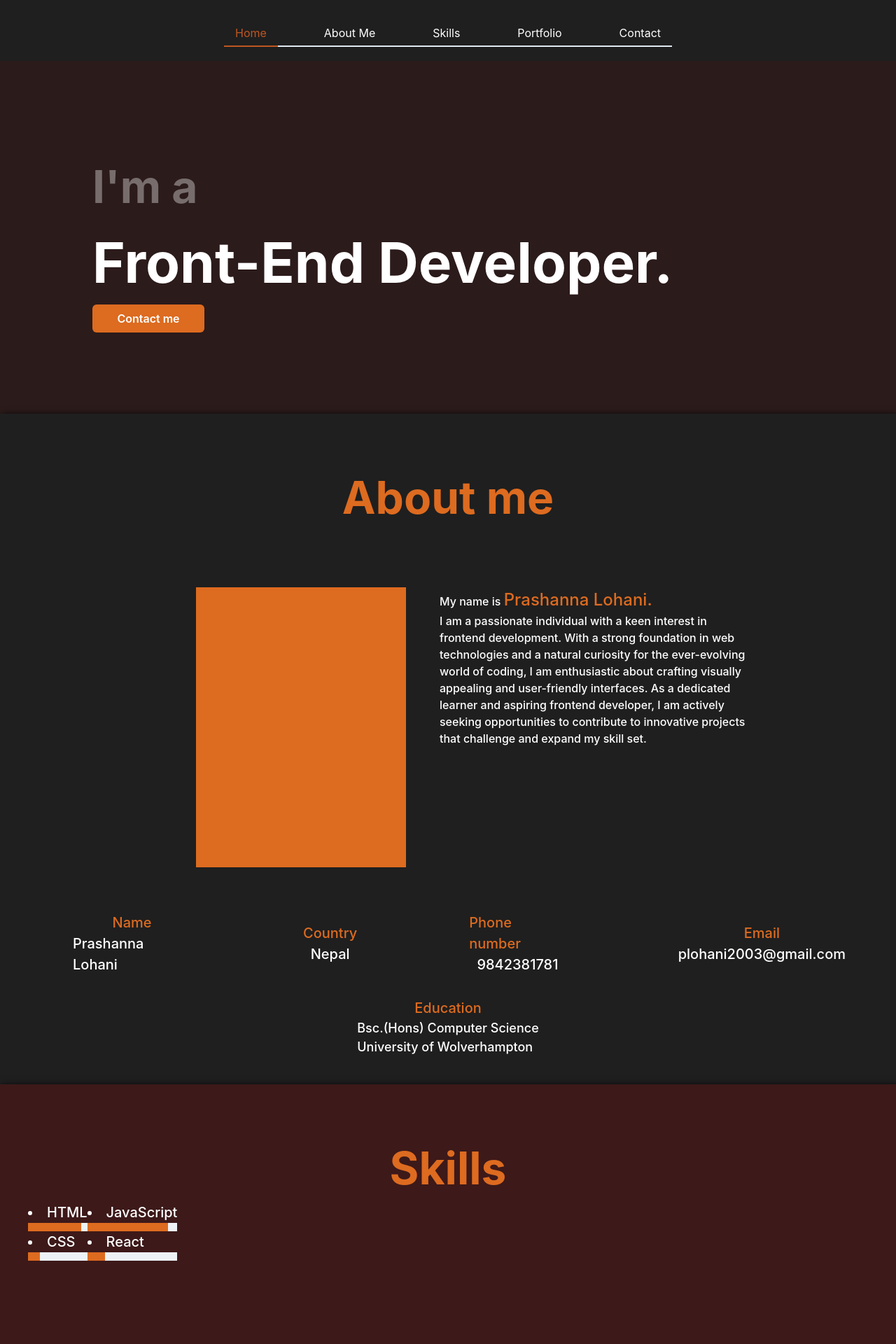
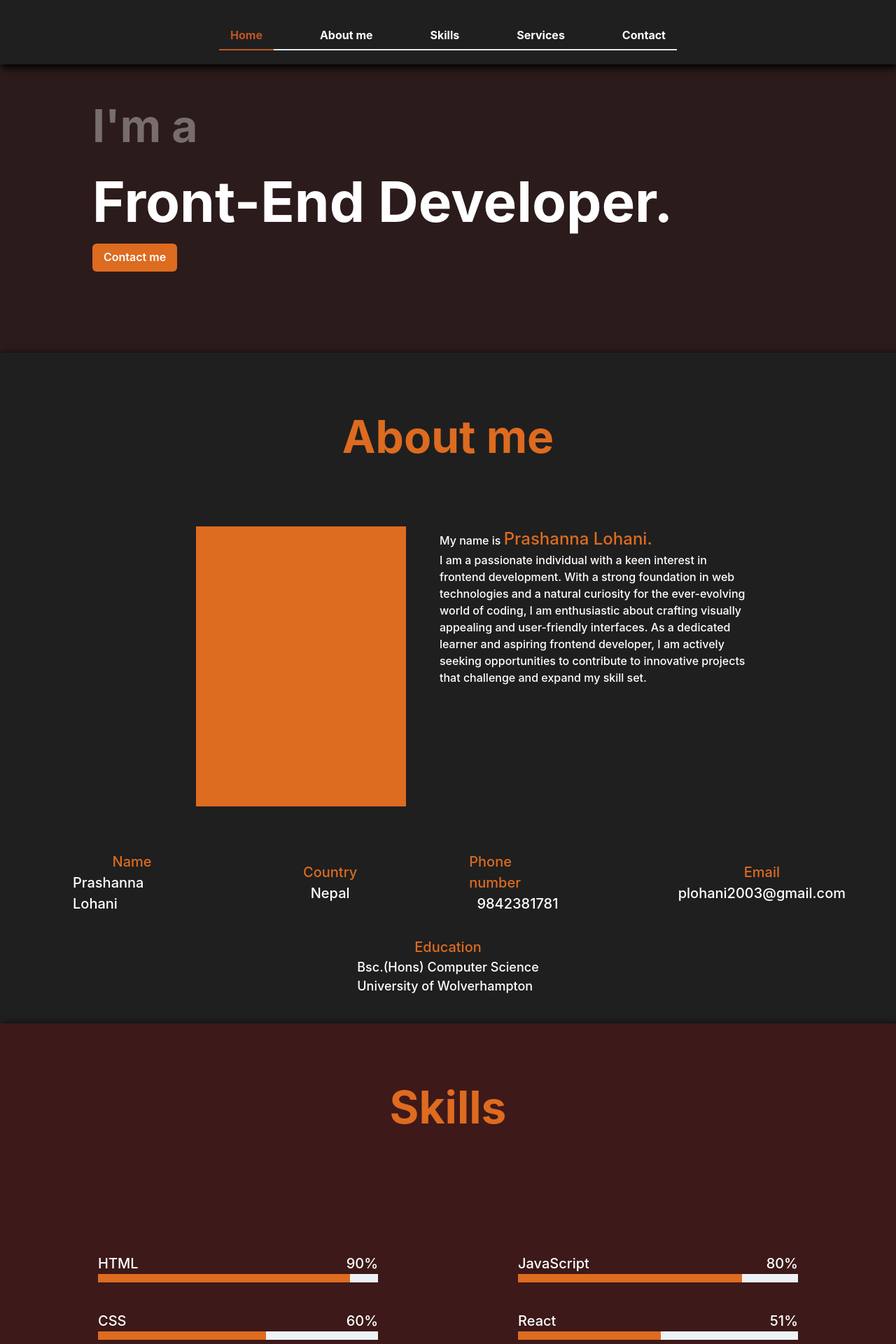
Before and after one commit to Prashanna69/Portfolio, a React (Vite) app: page / in a window 1280 px wide. Shown: the top 1920 px of the page at 70% size. Built offline with nearby package versions, Linux system fonts and the light colour scheme.

Commit message:
All Page complete but static

```diff
--- a/package.json
+++ b/package.json
@@ -10,12 +10,14 @@
     "preview": "vite preview"
   },
   "dependencies": {
+    "@chakra-ui/icons": "^2.1.0",
     "@chakra-ui/react": "^2.8.0",
     "@emotion/react": "^11.11.1",
     "@emotion/styled": "^11.11.0",
     "framer-motion": "^10.13.1",
     "react": "^18.2.0",
-    "react-dom": "^18.2.0"
+    "react-dom": "^18.2.0",
+    "react-scroll": "^1.8.9"
   },
   "devDependencies": {
     "@types/react": "^18.2.15",
--- a/src/Component/Navbar.jsx
+++ b/src/Component/Navbar.jsx
@@ -1,24 +1,35 @@
-import { Flex, HStack, Heading, Spacer, Tab, TabList, Tabs } from "@chakra-ui/react";
+import { Flex, HStack, Heading, Spacer, Tab, TabList, Tabs, Container } from "@chakra-ui/react";
+import { Link } from "react-scroll";
 
 export default function Navbar ()
 {
     return (
         <>
-            <Heading bg='#1f1f1f' color='white' p='10px'  >
-                <Flex as='nav' p='10px' justifyContent='center' alignItems='center' >
+            <Container bg='#1f1f1f' color='white' p='10px' position='fixed' w='100%' minW='100%' boxShadow='2px 5px 10px black'>
+                <Flex as='nav' p='10px' justifyContent='center' alignItems='center' flexWrap='wrap'>
                     <Tabs isLazy mt='10px' colorScheme='orange'>
                         <TabList>
-                            <HStack spacing='50px' wrap='wrap'>
-                            <Tab>Home</Tab>
-                            <Tab>About Me</Tab>
-                            <Tab>Skills</Tab>
-                            <Tab>Portfolio</Tab>
-                            <Tab>Contact</Tab>
+                            <HStack spacing='50px' maxW="100vw" >
+                                <Tab fontWeight={700}>
+                                    <Link activeClass="active" to="HomePage" spy={true} smooth={true} offset={50} duration={500}>Home</Link>
+                                </Tab>
+                                <Tab fontWeight={700}>
+                                <Link activeClass="active" to="AboutmePage" spy={true} smooth={true} offset={50} duration={500}>About me</Link>
+                                </Tab>
+                                <Tab fontWeight={700}>
+                                <Link activeClass="active" to="skillPage" spy={true} smooth={true} offset={50} duration={500}>Skills</Link>
+                                </Tab>
+                                <Tab fontWeight={700}>
+                                <Link activeClass="active" to="servicePage" spy={true} smooth={true} offset={50} duration={500}>Services</Link>
+                                </Tab>
+                                <Tab fontWeight={700}>
+                                <Link activeClass="active" to="contactMePage" spy={true} smooth={true} offset={50} duration={500}>Contact</Link>
+                                </Tab>
                             </HStack>
                         </TabList>
                     </Tabs>
                 </Flex>
-            </Heading>
+            </Container>
 
 
 
--- a/src/Pages/Main.jsx
+++ b/src/Pages/Main.jsx
@@ -1,20 +1,23 @@
-import { Box, Button, Flex,HStack,Text,Progress } from "@chakra-ui/react";
+import { EditIcon, PhoneIcon, AtSignIcon } from "@chakra-ui/icons";
+import { Box, Button, Flex,HStack,Text,Progress, Spacer, SimpleGrid } from "@chakra-ui/react";
 
 export default function Main ()
 {
     return (
         <>
-        <Flex w='100%' bg='#2c1b1b' color='white' p='20px' flexDir='column'>
-                <Text color='whiteAlpha.500' fontSize='4rem' mt='7rem' ml='7rem' mb={ 0 } fontWeight={ 700 }>
+            <Box id="HomePage" minH={400} bg='#2c1b1b' color='white' p='20px' boxShadow='2px 2px 10px black'>
+            <Flex  flexDir='column'>
+                <Text color='whiteAlpha.500' fontSize='4rem' mt='7rem' ml='7rem' fontWeight={ 700 }>
                 I'm a
             </Text>
             <Text fontSize='5rem' ml='7rem' mt={ 0 } fontWeight={ 700 }>Front-End Developer.</Text>
-            <Button ml='7rem' colorScheme='orange' mb='6rem' maxW='10rem'>Contact me</Button>
             </Flex>
+            <Button ml='7rem' colorScheme='orange' mb='6rem' maxW='10rem' position='none'>Contact me</Button>
+            </Box>
 
             {/*  */ }
 
-            <Box as="div" bg='#1f1f1f' minH={850} p={10} boxShadow='2px 2px 10px black'>
+            <Box id="AboutmePage" as="div" bg='#1f1f1f' minH={850} p={10} boxShadow='2px 2px 10px black'>
                 <Flex justifyContent='center'>
                     <Text color='#dd6b20' mt='2rem' fontWeight={700} fontSize='4rem'> About me</Text>
                 </Flex>
@@ -58,34 +61,106 @@ export default function Main ()
 
             {/*  */ }
 
-            <Box as="div" bg='#3d1919' minH={850} p={10} boxShadow='2px 2px 10px black'>
+            <Box id="skillPage" as="div" bg='#3d1919' minH={800} p={10} boxShadow='2px 2px 10px black' >
                 <Flex justifyContent='center'>
                     <Text color='#dd6b20' mt='2rem' fontWeight={700} fontSize='4rem'>Skills</Text>
                 </Flex>
-                <Flex>
-                    <Flex flexDir='column'>
-                        <Text color="white" fontWeight={ 500 } fontSize='20px'>
-                            <li >HTML</li>
-                            <Progress colorScheme='orange' value={90} />
+                <Flex justifyContent='space-around' style={{listStyle:'none'}} mt={40}  >
+                    <Flex flexDir='column' wrap='wrap'>
+                        <Text color="white" fontWeight={ 500 } fontSize='20px' minW={400}>
+                            <Flex>
+                                <Text>HTML</Text>
+                                <Spacer/>
+                               <Text>90%</Text>
+                            </Flex>
+                            <Progress colorScheme='orange' value={90} position='none' />
                         </Text>
-                        <Text color="white" fontWeight={ 500 } fontSize='20px'>
-                            <li>CSS</li>
-                            <Progress colorScheme='orange' value={20} />
+                        <Text color="white" fontWeight={ 500 } fontSize='20px' mt={10}>
+                            <Flex>
+                                <Text>CSS</Text>
+                                <Spacer/>
+                               <Text>60%</Text>
+                            </Flex>
+                            <Progress colorScheme='orange' value={60} position='none' />
                         </Text>
                     </Flex>
-                    <HStack spacing='10rem'>
-                        <Flex flexDir='column'>
-                            <Text color="white" fontWeight={ 500 } fontSize='20px'>
-                                <li >JavaScript</li>
-                                <Progress colorScheme='orange' value={90} />
+
+                        <Flex flexDir='column' wrap='wrap'>
+                            <Text color="white" fontWeight={ 500 } fontSize='20px' minW={400}>
+                            <Flex>
+                                <Text>JavaScript</Text>
+                                <Spacer/>
+                               <Text>80%</Text>
+                            </Flex>
+                                <Progress colorScheme='orange' value={80}  position='none'/>
                             </Text>
-                            <Text color="white" fontWeight={ 500 } fontSize='20px'>
-                                <li>React</li>
-                                <Progress colorScheme='orange' value={20} />
+                            <Text color="white" fontWeight={ 500 } fontSize='20px' mt={10} >
+                            <Flex>
+                                <Text>React</Text>
+                                <Spacer/>
+                               <Text>51%</Text>
+                            </Flex>
+                                <Progress colorScheme='orange' value={51} position='none' />
                             </Text>
                         </Flex>
-                    </HStack>
                 </Flex>
+                <Flex justifyContent='center' mt='10rem'>
+                    <Text color='white' fontWeight={800} fontSize='3rem'>I am Availabe for Freelancer !</Text>
+                </Flex>
+            </Box>
+
+            {/*  */ }
+
+            <Box id="servicePage" as="div" bg='#1f1f1f' minH={800} p={10} boxShadow='2px 2px 10px black'>
+                <Flex justifyContent='center'>
+                    <Text color='#dd6b20' mt='2rem' fontWeight={700} fontSize='4rem'>Services</Text>
+                </Flex>
+                <SimpleGrid>
+
+                </SimpleGrid>
+            </Box>
+
+            {/*  */ }
+            <Box id="contactMePage" as="div" bg='#dd5b20' minH={350} p={4} boxShadow='2px 2px 10px black'>
+                <Flex justifyContent='center'>
+                    <Text color='white' mt='1rem' fontWeight={700} fontSize='4rem'>Contact me</Text>
+                </Flex>
+                <HStack spacing='10rem' mt='2rem' ml={40}>
+                    <Flex flexDir='column' justifyContent='center' alignItems='center'>
+                        <Flex alignItems='center' ml={2}>
+                            <HStack spacing={2}>
+                            <PhoneIcon color='white'/>
+                            <Text color='white' fontWeight={ 500 } fontSize='1.5rem' >
+                                Call me on
+                            </Text>
+                            </HStack>
+                        </Flex>
+                            <Text color='white' fontWeight={ 500 } fontSize='1.2rem'>9842381781</Text>
+                    </Flex>
+                    <Flex flexDir='column' justifyContent='center' ml={10}>
+                        <Flex alignItems='center' ml={2}>
+                            <HStack spacing={2}>
+                            <EditIcon color='white'/>
+                            <Text color='white' fontWeight={ 500 } fontSize='1.5rem' >
+                                Email
+                            </Text>
+                            </HStack>
+                        </Flex>
+                            <Text color='white' fontWeight={ 500 } fontSize='1.2rem'>plohani2003@gmail.com</Text>
+                    </Flex>
+                    <Flex flexDir='column' justifyContent='center' ml={10}>
+                        <Flex alignItems='center' ml={2}>
+                            <HStack spacing={2}>
+                            <AtSignIcon color='white'/>
+                            <Text color='white' fontWeight={ 500 } fontSize='1.5rem' >
+                                Address
+                            </Text>
+                            </HStack>
+                        </Flex>
+                            <Text color='white' fontWeight={ 500 } fontSize='1.2rem'>Gongabu,Kathmandu</Text>
+                    </Flex>
+                </HStack>
+
             </Box>
         </>
     )
```
Also changed, not shown: 1 other file (tests, documents, lock files or other folders).
